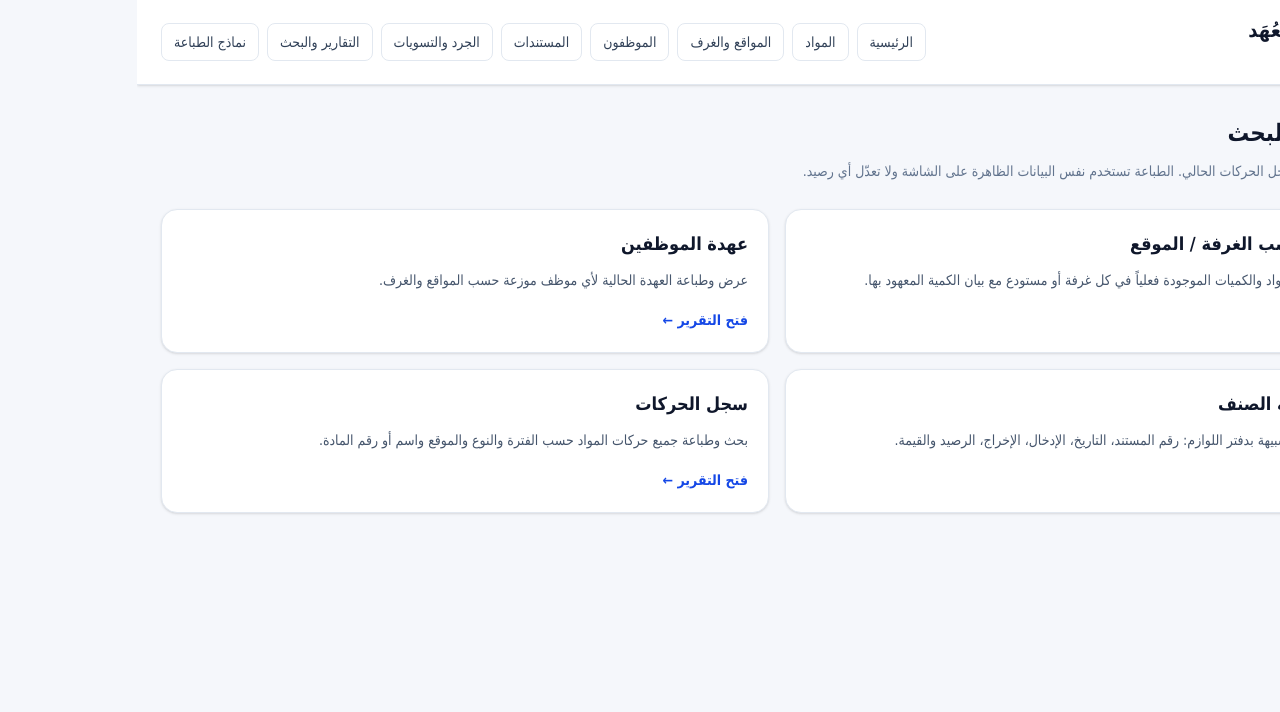
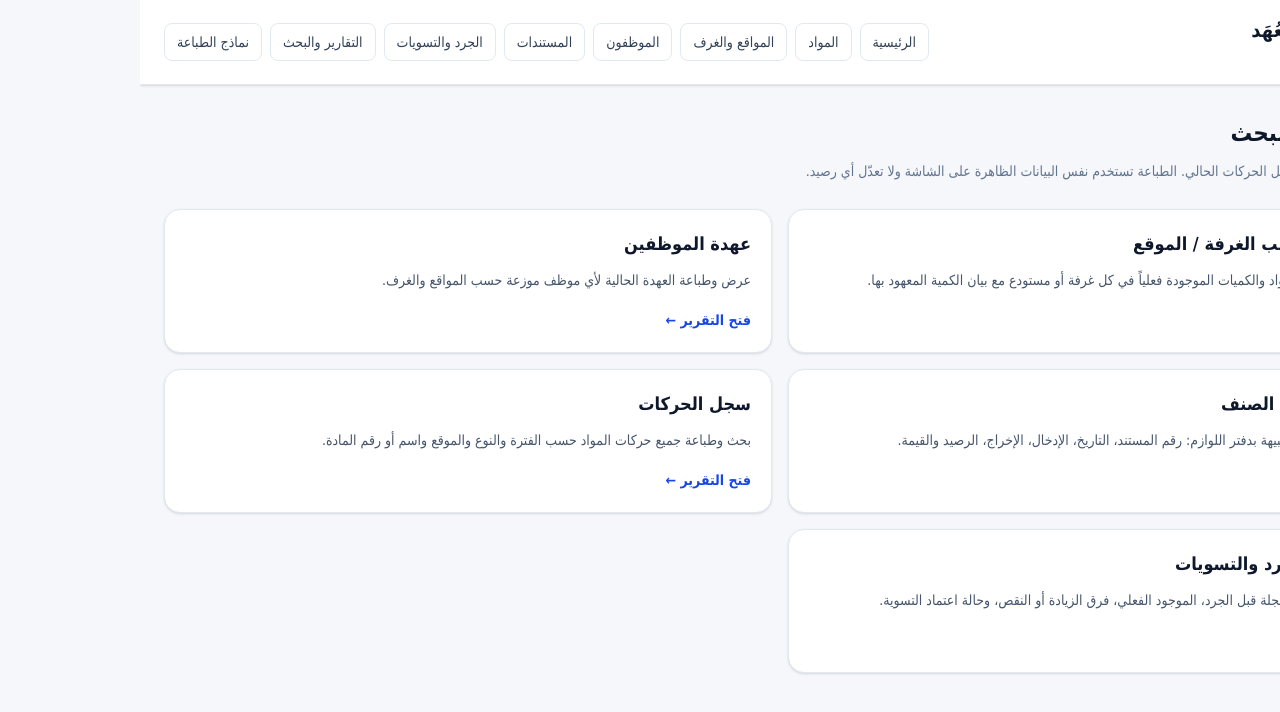
Before and after one commit to hksalameh/ohda-manager, a Next.js app: page /reports in a window 1280 px wide. Shown: the top 712 px of the page. Built offline with nearby package versions, Linux system fonts and the light colour scheme.

Commit message:
add stocktake differences to reports dashboard

```diff
--- a/src/app/reports/page.tsx
+++ b/src/app/reports/page.tsx
@@ -20,6 +20,11 @@ const reports = [
     href: "/reports/movements",
     title: "سجل الحركات",
     description: "بحث وطباعة جميع حركات المواد حسب الفترة والنوع والموقع واسم أو رقم المادة.",
+  },
+  {
+    href: "/reports/adjustments",
+    title: "فروقات الجرد والتسويات",
+    description: "عرض الكمية المسجلة قبل الجرد، الموجود الفعلي، فرق الزيادة أو النقص، وحالة اعتماد التسوية.",
   },
 ];
 
```
